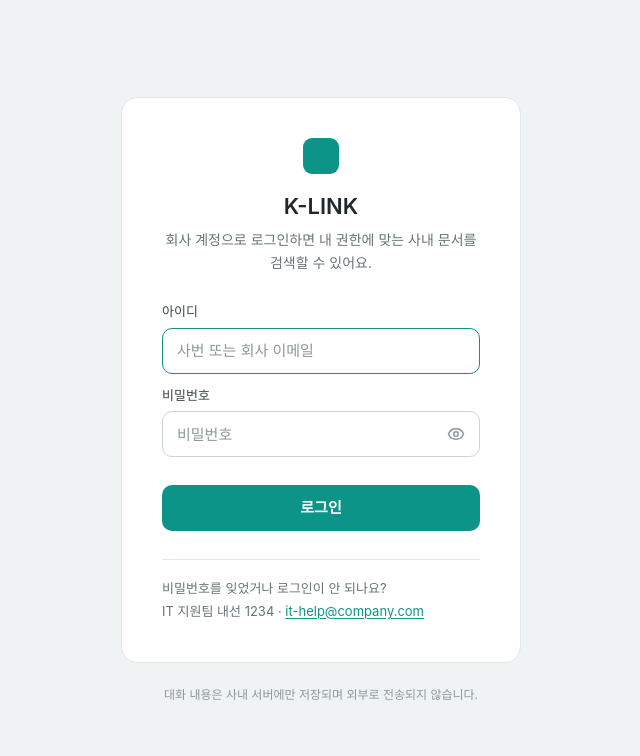
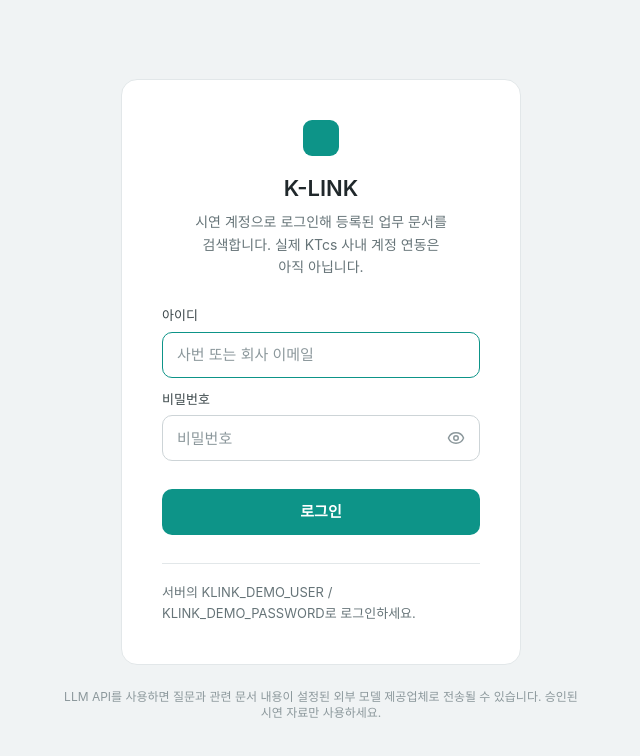
Before and after one commit to KTcs-KLink/ai-assistant, a React (Vite) app in the folder web/: page /login in a window 1280 px wide. Shown: the top 756 px of the page, without its empty margins (319-959 px from the left). Built offline with nearby package versions, Linux system fonts and the light colour scheme; no server answers; a web font is replaced by a local one.

Commit message:
feat(web): default to real RAG API and label demo features accurately

```diff
--- a/web/src/LoginPage.tsx
+++ b/web/src/LoginPage.tsx
@@ -1,7 +1,7 @@
 import { useState, type FormEvent } from 'react'
 import { Navigate, useLocation, useNavigate } from 'react-router-dom'
 import { Eye, EyeOff } from 'lucide-react'
-import { ApiError } from './api/client'
+import { ApiError, USE_MOCK } from './api/client'
 import { useAuth } from './auth/AuthContext'
 import { Logo, cx } from './components/ui'
 
@@ -50,7 +50,7 @@ export function LoginPage() {
           <Logo size={36} />
           <div className="flex flex-col items-center gap-1.5">
             <h1 className="text-[22px] font-semibold">K-LINK</h1>
-            <p className="text-sm leading-[1.6] text-pretty text-muted">회사 계정으로 로그인하면 내 권한에 맞는 사내 문서를 검색할 수 있어요.</p>
+            <p className="text-sm leading-[1.6] text-pretty text-muted">시연 계정으로 로그인해 등록된 업무 문서를 검색합니다. 실제 KTcs 사내 계정 연동은 아직 아닙니다.</p>
           </div>
         </div>
 
@@ -103,14 +103,10 @@ export function LoginPage() {
         </button>
 
         <div className="flex flex-col gap-0.5 border-t border-line pt-[18px] text-[13px] leading-[1.6] text-muted">
-          <span>비밀번호를 잊었거나 로그인이 안 되나요?</span>
-          <span>
-            IT 지원팀 내선 1234 ·{' '}
-            <a href="mailto:it-help@company.com" className="whitespace-nowrap text-brand underline underline-offset-2">it-help@company.com</a>
-          </span>
+          <span>{USE_MOCK ? '현재 예시 답변만 표시되는 디자인 시연 모드입니다.' : '서버의 KLINK_DEMO_USER / KLINK_DEMO_PASSWORD로 로그인하세요.'}</span>
         </div>
       </form>
-      <div className="text-xs text-faint">대화 내용은 사내 서버에만 저장되며 외부로 전송되지 않습니다.</div>
+      <div className="max-w-[520px] text-center text-xs text-faint">LLM API를 사용하면 질문과 관련 문서 내용이 설정된 외부 모델 제공업체로 전송될 수 있습니다. 승인된 시연 자료만 사용하세요.</div>
     </div>
   )
 }
```
